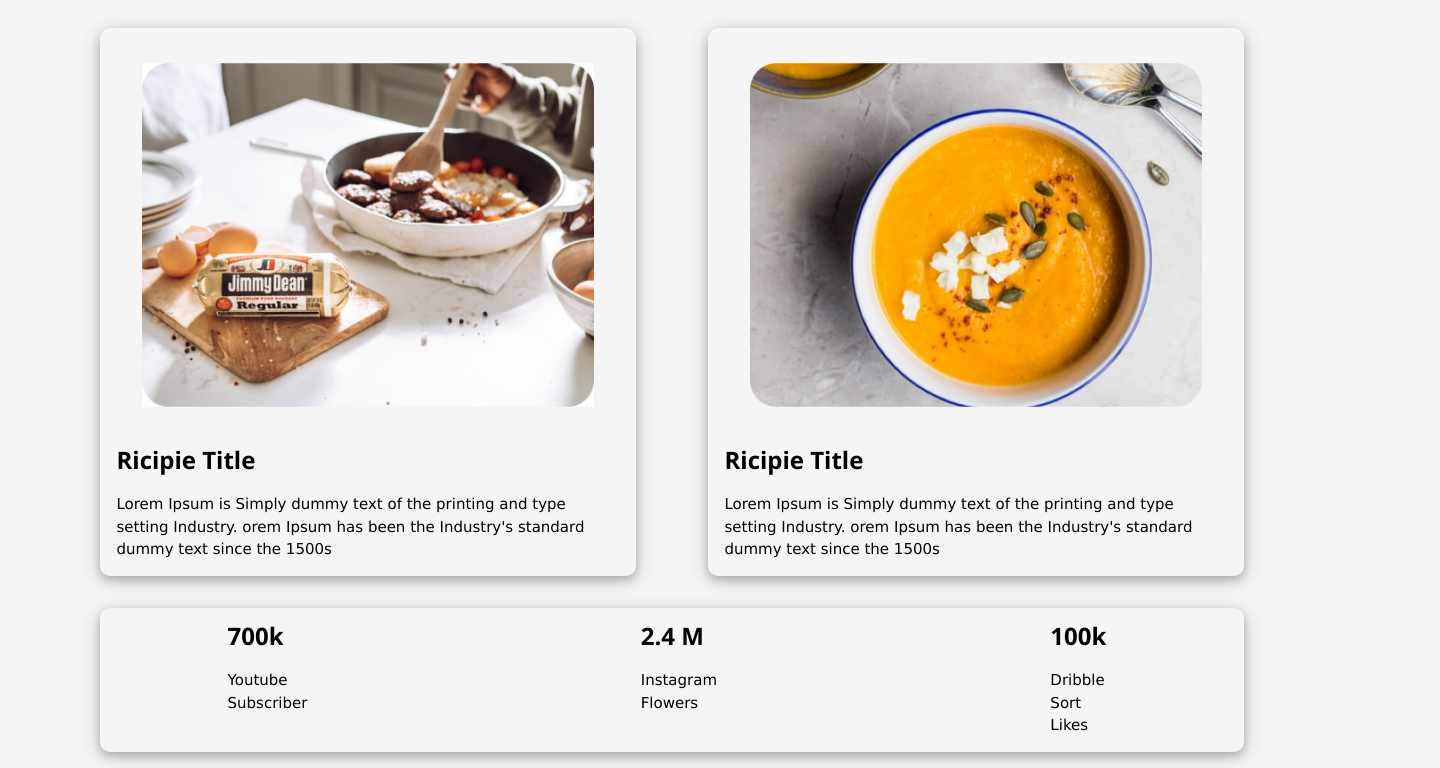
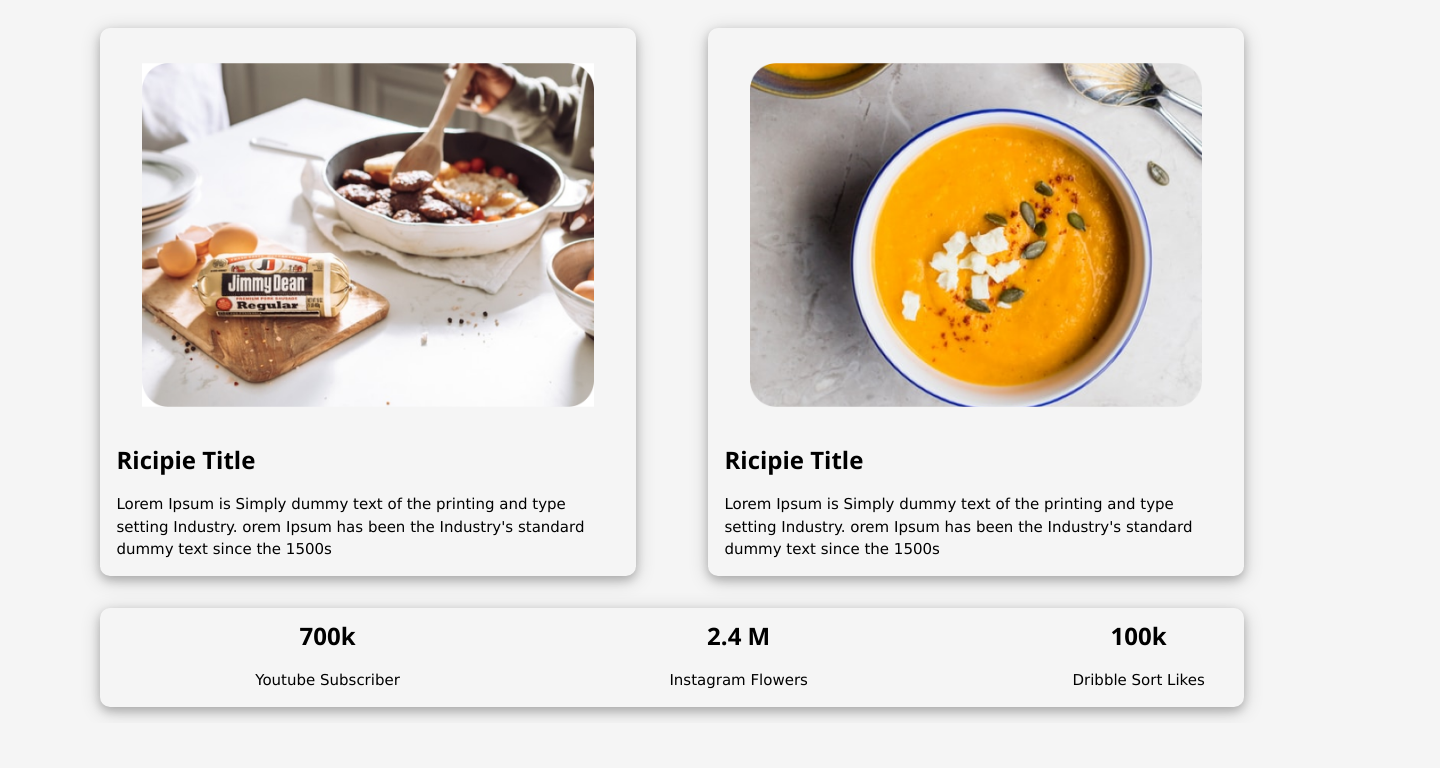
Before and after one commit to dolan3270/eat-healthy, a plain HTML site: page index.html in a window 1280 px wide. Shown: the part 1212-1980 px from the top of the page, 1440 px wide, since content can reach past the window. After the commit the page ends 1935 px from the top, so only its background shows below. Drawn offline with nearby package versions, Linux system fonts and the light colour scheme; a web font is replaced by a local one.

Commit message:
paragraph modify

```diff
--- a/style.css
+++ b/style.css
@@ -93,13 +93,20 @@ body{
     border-radius: 10px;
 }
 .youtube{
-    padding-right: 30%;
     padding-left: 10%;
+    width: 100%;
+    text-align: center;
 }
 .instagram{
-    padding-right: 30%;
+    padding-left: 20%;
+    width: 100%;
+    text-align: center;
+
 }
 .dribble{
-    padding-right: 30%;
+    padding-left: 20%;
+    width: 100%;
+    text-align: center;
+
 
 }
```
